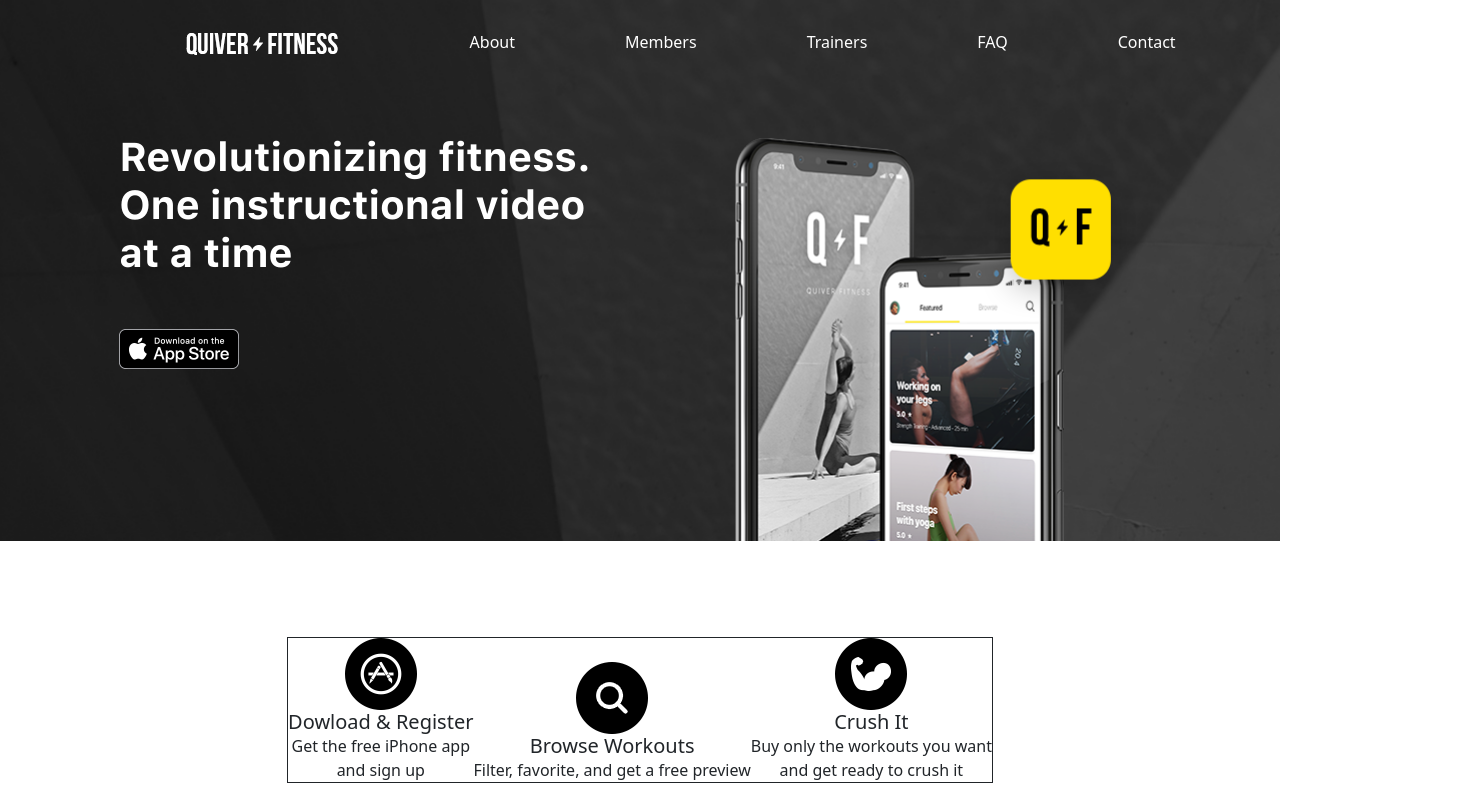
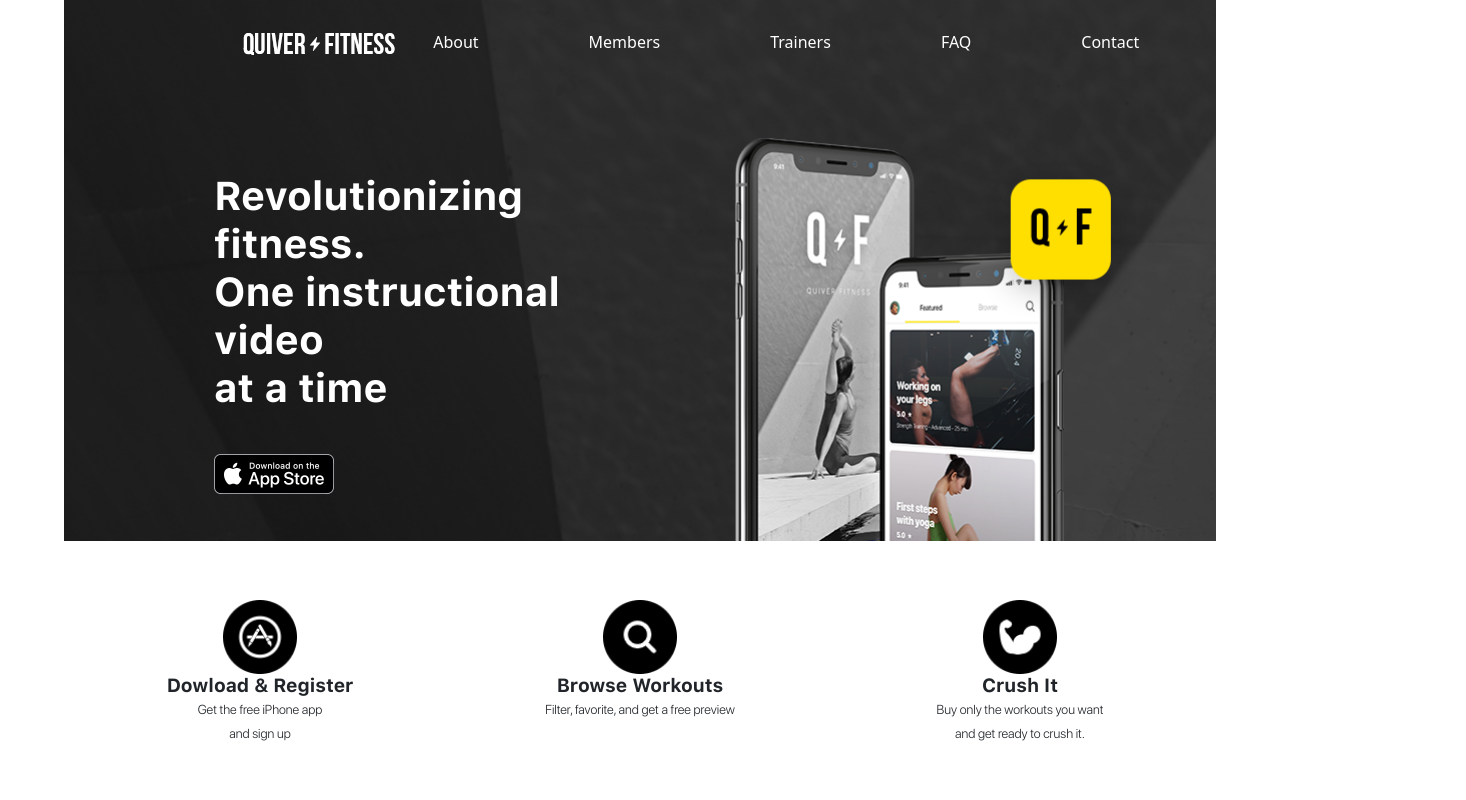
Before and after one commit to tavito47/fitnessQuiver, a React (Create React App) app: page / in a window 1280 px wide. Shown: the top 800 px of the page, 1466 px wide, since content can reach past the window. Built offline with nearby package versions, Linux system fonts and the light colour scheme.

Commit message:
ordenandoVista

```diff
--- a/src/App.js
+++ b/src/App.js
@@ -1,32 +1,33 @@
-
-import './app.css';
-import './fonts/fonts.css'
-import Header from './components/Header';
-import Footer from './components/Footer';
-import Vista from './components/Vista';
-import About from './components/About';
-import Work from './components/Work';
-import Pricing from './components/Pricing';
-import Trainers from './components/Trainers';
-import Questions from './components/Questions';
-import Contact from './components/Contact';
+import "./app.css";
+import "./fonts/fonts.css";
+import Header from "./components/Header";
+import Footer from "./components/Footer";
+import Vista from "./components/Vista";
+import About from "./components/About";
+import Work from "./components/Work";
+import Pricing from "./components/Pricing";
+import Trainers from "./components/Trainers";
+import Questions from "./components/Questions";
+import Contact from "./components/Contact";
 function App() {
   return (
     <>
-
-   {/*  <p class="regular">Este texto usa MiFuenteRegular.</p>
+      {/*  <p class="regular">Este texto usa MiFuenteRegular.</p>
     <p class="bold">Este texto usa MiFuenteRegular.</p>
     <p class="light">Este texto usa MiFuenteRegular.</p>
+
     <p class="medium">Este texto usa MiFuenteRegular.</p> */}
-    <Header/>
-    <Vista/>
-    <About/>
-    <Work/>
-    <Trainers/>
-    <Pricing/>
-    <Questions/>
-    <Contact/>
-    <Footer/>
+      <div class="container_body">
+        <Header />
+        <Vista />
+        <About />
+        <Work />
+        <Trainers />
+        <Pricing />
+        <Questions />
+        <Contact />
+        <Footer />
+      </div>
     </>
   );
 }
--- a/src/app.css
+++ b/src/app.css
@@ -2,3 +2,8 @@
   margin: 0 !important;
   padding: 0 !important;
 }
+
+
+.container_body{
+  margin: 0 5% !important;
+}
--- a/src/components/Header.css
+++ b/src/components/Header.css
@@ -1,6 +1,6 @@
 .containerH{
-  height: 542px;
-  /* border: 5px solid #cd0abc;; */
+  height: 540px;
+/*   border: 2px solid #cd0abc;; */
 }
 .soyul{
   display: flex;
@@ -15,7 +15,7 @@
 }
 
 #apple{
-  margin-top: 54px !important;
+  margin-top: 28.5px !important;
 }
 #banner {
   background-image: url(../assets/img/navbar/baner.png);
@@ -37,13 +37,12 @@
 }
 
 .back {
-
   background: transparent !important;
   position: absolute !important;
   top: 0;
-  width: 100%;
+  width: 70% !important;
 
-  margin: 27px 14% 0 14.5% !important;
+  margin: 27px 10% 0 14% !important;
 
 }
 
@@ -60,7 +59,9 @@
   display: flex;
   justify-content: center;
   align-items: center;
-  height: 500px;
+  font-size: 40px;
+  margin: 170px 0 0 90px !important;
+  padding-left: 54px !important;
 }
 
 .container {
--- a/src/components/Header.js
+++ b/src/components/Header.js
@@ -78,11 +78,12 @@ export default function Header() {
                   </h1>
                   <div id="apple">
                     <a class="navbar-brand" href="!#">
-                      <img className="aple" src={apple} alt="" />
+                      <img class="aple" src={apple} alt="" />
                     </a>
                   </div>
                 </div>
               </div>
+
             </div>
 
             <div class="col-6"></div>
--- a/src/components/Vista.css
+++ b/src/components/Vista.css
@@ -1,4 +1,4 @@
-.contenido{
+/* .contenido{
     height: 335px;
     display: flex;
     justify-content: center;
@@ -12,3 +12,30 @@
     display: flex !important;
     align-items: center !important;
 }
+ */
+
+ .vistaV{
+    height: 334px;
+    margin: 0 !important;
+    padding: 0 !important;
+
+    display: flex;
+ }
+
+ .tituloV{
+    font-size: 19px;
+    font-family: SF Pro Bold;
+ }
+
+ .parrafoV{
+    font-size: 13px;
+    font-family: SF Pro Light;
+ }
+
+ .contenedorV{
+   margin: 0px 0 70px !important;
+ }
+ .imagen{
+   width: 74px;
+   height: 74px;
+ }
--- a/src/components/Vista.js
+++ b/src/components/Vista.js
@@ -5,7 +5,7 @@ import img2 from "../assets/img/section/section1.2.png";
 import img3 from "../assets/img/section/section1.3.png";
 function Vista() {
   return (
-    <section className="contenido">
+    /*  <section className="contenido">
       <div className="containerV text-center">
         <div className="row">
           <div className="col-12 justific-content-center">
@@ -56,6 +56,55 @@ function Vista() {
           </div>
         </div>
       </div>
+    </section> */
+
+    <section class="vistaV">
+      <div class="container text-center">
+        <div class="contenedorV row">
+
+          <div class="cuadros1 col">
+            <div class="icono1">
+              <img class="imagen" src={img1} />
+            </div>
+            <div class="contenidos">
+              <h5 class="tituloV">Dowload & Register</h5>
+              <span class="parrafoV">
+                Get the free iPhone app <br />
+                and sign up
+              </span>
+            </div>
+          </div>
+
+          <div class="cuadros2 col">
+            <div class="icono2">
+              <img class="imagen" src={img2} />
+            </div>
+            <div class="contenidos">
+              <h5 class="tituloV">Browse Workouts</h5>
+              <span class="parrafoV">Filter, favorite, and get a free preview</span>
+            </div>
+          </div>
+
+          <div class="cuadros3 col">
+
+            <div class="icono2">
+              <img class="imagen" src={img3} />
+            </div>
+            <div class="contenidos">
+              <div>
+                <h5 class="tituloV">Crush It</h5>
+              </div>
+              <div>
+                <span  class="parrafoV">Buy only the workouts you want <br/>
+                  and get ready to crush it.
+                </span>
+              </div>
+            </div>
+
+          </div>
+
+        </div>
+      </div>
     </section>
   );
 }
```
Also changed, not shown: src/components/Ejemplo.css (added), src/components/Ejemplo.js (added).
